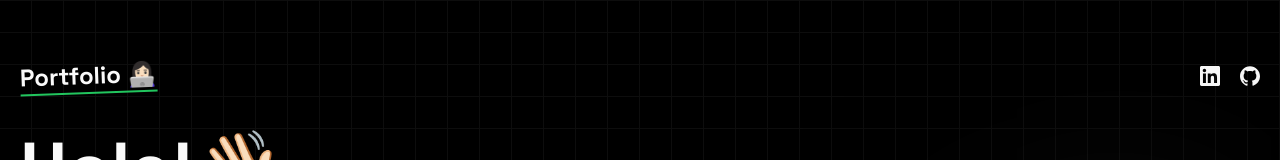
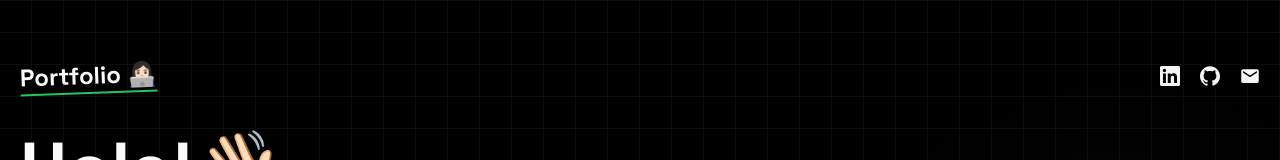
Before and after one commit to MateoDonino/porfolio-nextjs, a Next.js app: page / in a window 1280 px wide. Shown: the top 160 px of the page. Built offline with nearby package versions, Linux system fonts and the light colour scheme.

Commit message:
Actualización 1.5

```diff
--- a/app/(home)/components/Navbar.tsx
+++ b/app/(home)/components/Navbar.tsx
@@ -1,5 +1,7 @@
+"use client";
 import React from "react";
-import { SiGithub, SiLinkedin } from "react-icons/si";
+import { SiGithub, SiLinkedin, SiGmail } from "react-icons/si";
+import { IoMdMail } from "react-icons/io";
 import Link from "next/link";
 import { cn } from "@/lib/utils";
 
@@ -18,7 +20,20 @@ export default function Navbar({ className }: { className?: string }) {
       Icon: SiGithub,
       target: "_blank",
     },
+
+    {
+      link: "",
+      label: "Mail",
+      Icon: IoMdMail,
+      target: "",
+    },
   ];
+
+  const handleMailClick = () => {
+    const email = "mateodonino@gmail.com";
+    const message = `Para más información, comunicate a mi correo electrónico: ${email}`;
+    alert(message);
+  };
 
   return (
     <nav className={cn(" py-10 flex justify-between items-center", className)}>
@@ -38,7 +53,10 @@ export default function Navbar({ className }: { className?: string }) {
               aria-label={social.label}
               target={social.target}
             >
-              <Icon className="w-5 h-5 hover:scale-125 transition-all" />
+              <Icon
+                className="w-5 h-5 hover:scale-125 transition-all"
+                onClick={social.label === "Mail" ? handleMailClick : undefined}
+              />
             </Link>
           );
         })}
```
